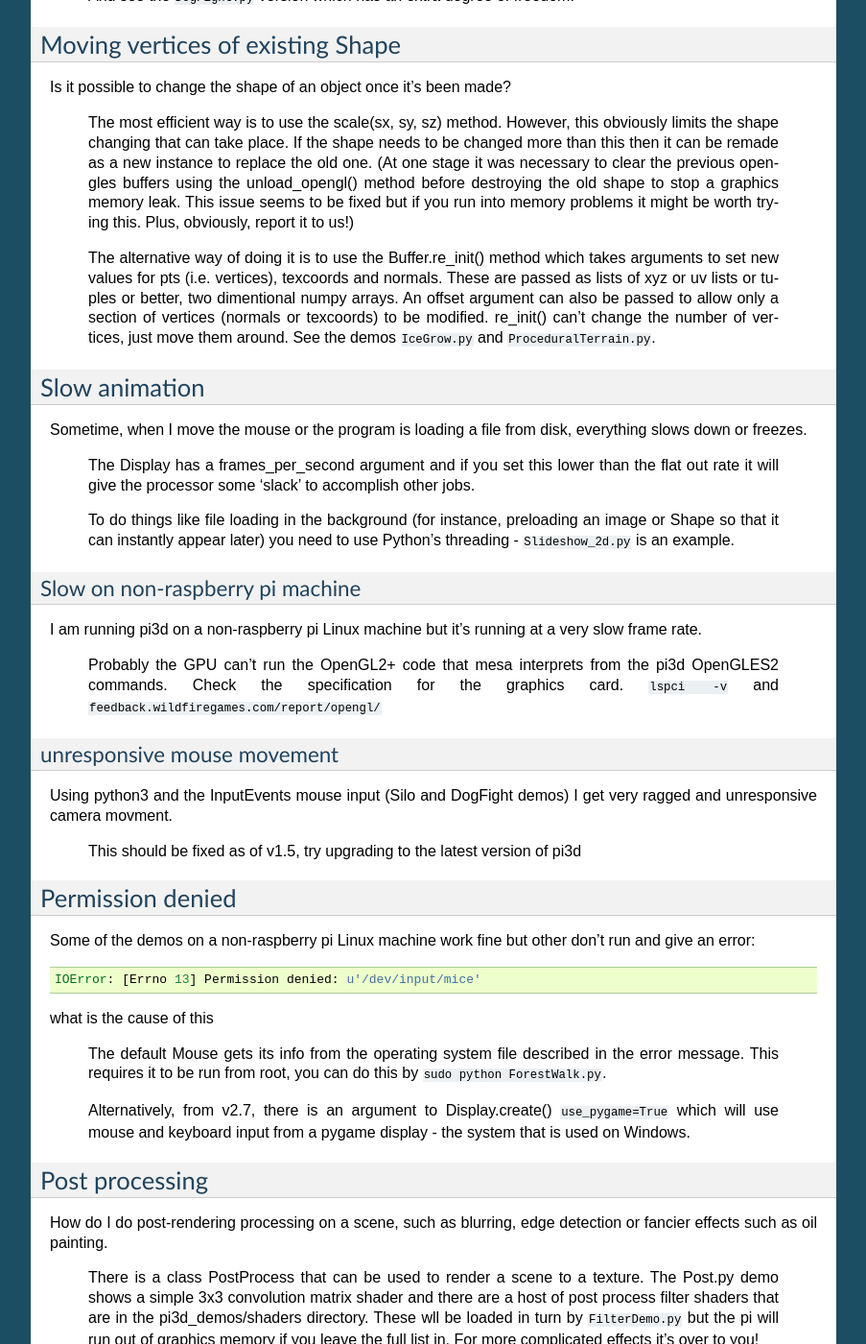
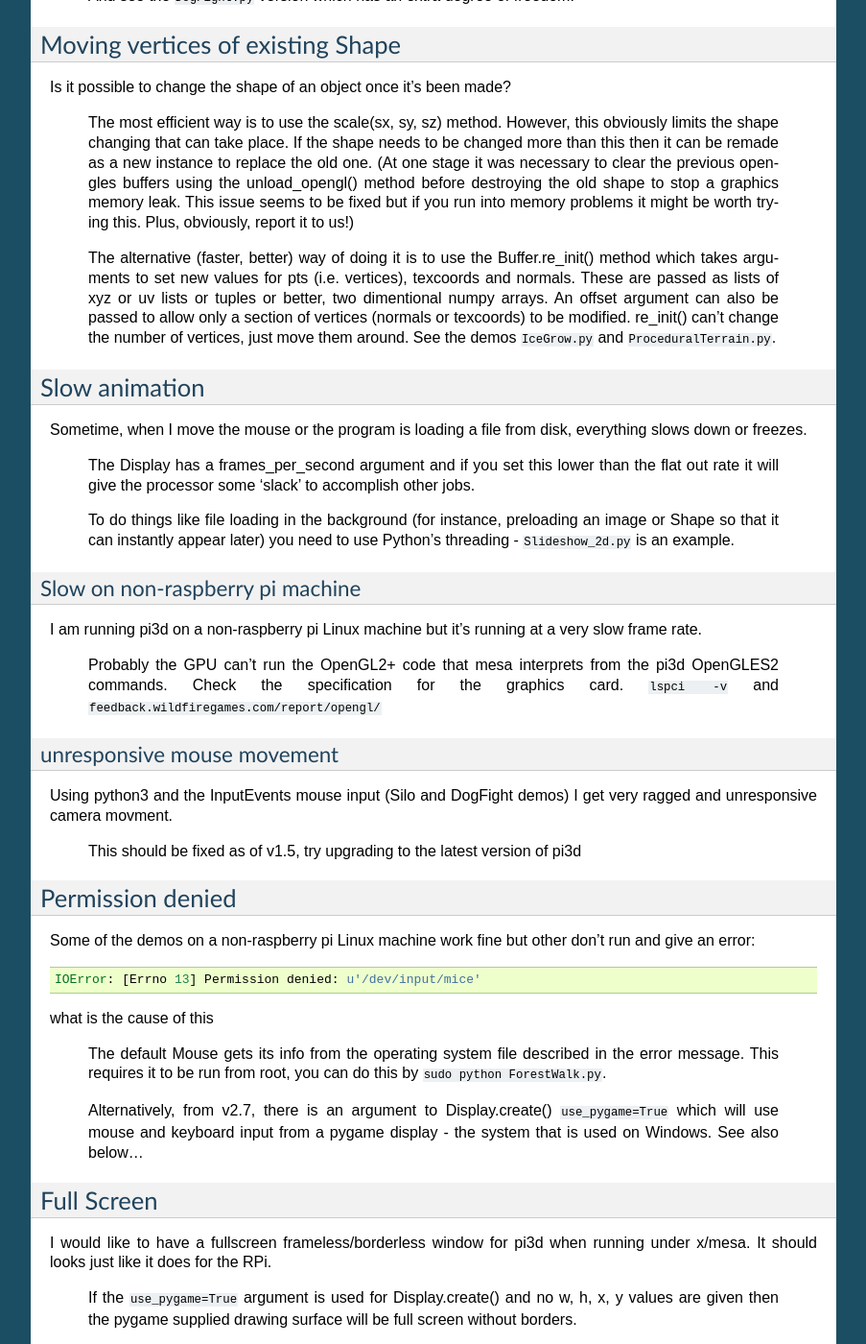
Before and after one commit to pi3d/pi3d.github.com, a Sphinx documentation site: the page built from sphinx/FAQ.rst, in a window 1280 px wide and 1400 px high, scrolled down 9631 px. Shown: the whole window at 96% size, without its empty margins (198-1101 px from the left). Built offline with Sphinx 7.4.7, drawn with Linux system fonts in a browser that asks for light colours.

Commit message:
full screen faq

```diff
--- a/sphinx/FAQ.rst
+++ b/sphinx/FAQ.rst
@@ -599,10 +599,10 @@ Is it possible to change the shape of an object once it's been made?
   This issue seems to be fixed but if you run into memory problems
   it might be worth trying this. Plus, obviously, report it to us!)
 
-  The alternative way of doing it is to use the Buffer.re_init() method
-  which takes arguments to set new values for pts (i.e. vertices), texcoords
-  and normals. These are passed as lists of xyz or uv lists or tuples or
-  better, two dimentional numpy arrays. An offset argument can also be
+  The alternative (faster, better) way of doing it is to use the Buffer.re_init()
+  method which takes arguments to set new values for pts (i.e. vertices),
+  texcoords and normals. These are passed as lists of xyz or uv lists or tuples
+  or better, two dimentional numpy arrays. An offset argument can also be
   passed to allow only a section of vertices (normals or texcoords) to
   be modified. re_init() can't change the number of vertices, just move
   them around. See the demos ``IceGrow.py`` and ``ProceduralTerrain.py``.
@@ -657,7 +657,17 @@ cause of this
 
   Alternatively, from v2.7, there is an argument to Display.create()
   ``use_pygame=True`` which will use mouse and keyboard input from a pygame
-  display - the system that is used on Windows.
+  display - the system that is used on Windows. See also below...
+
+Full Screen
+-----------
+
+I would like to have a fullscreen frameless/borderless window for pi3d when
+running under x/mesa.  It should looks just like it does for the RPi.
+
+  If the ``use_pygame=True`` argument is used for Display.create() and no
+  w, h, x, y values are given then the pygame supplied drawing surface will
+  be full screen without borders.
 
 Post processing
 ---------------
```
